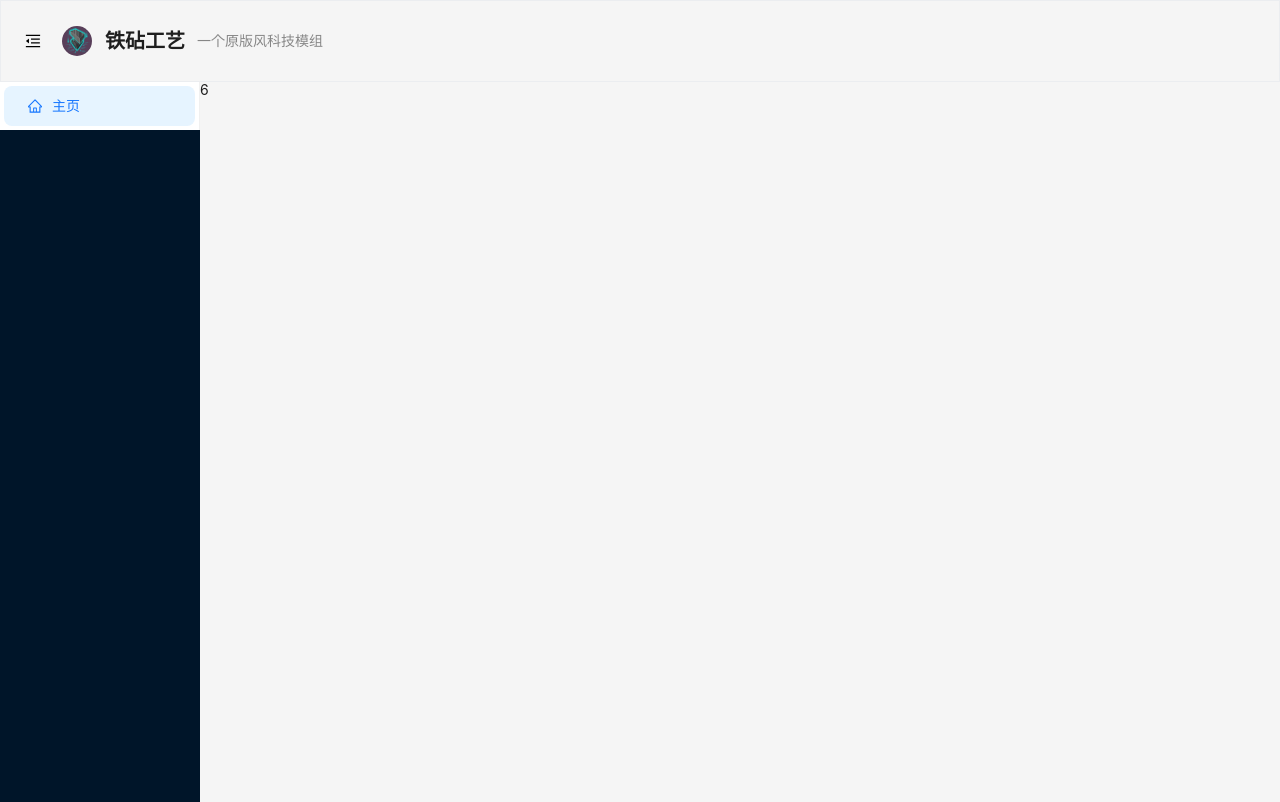
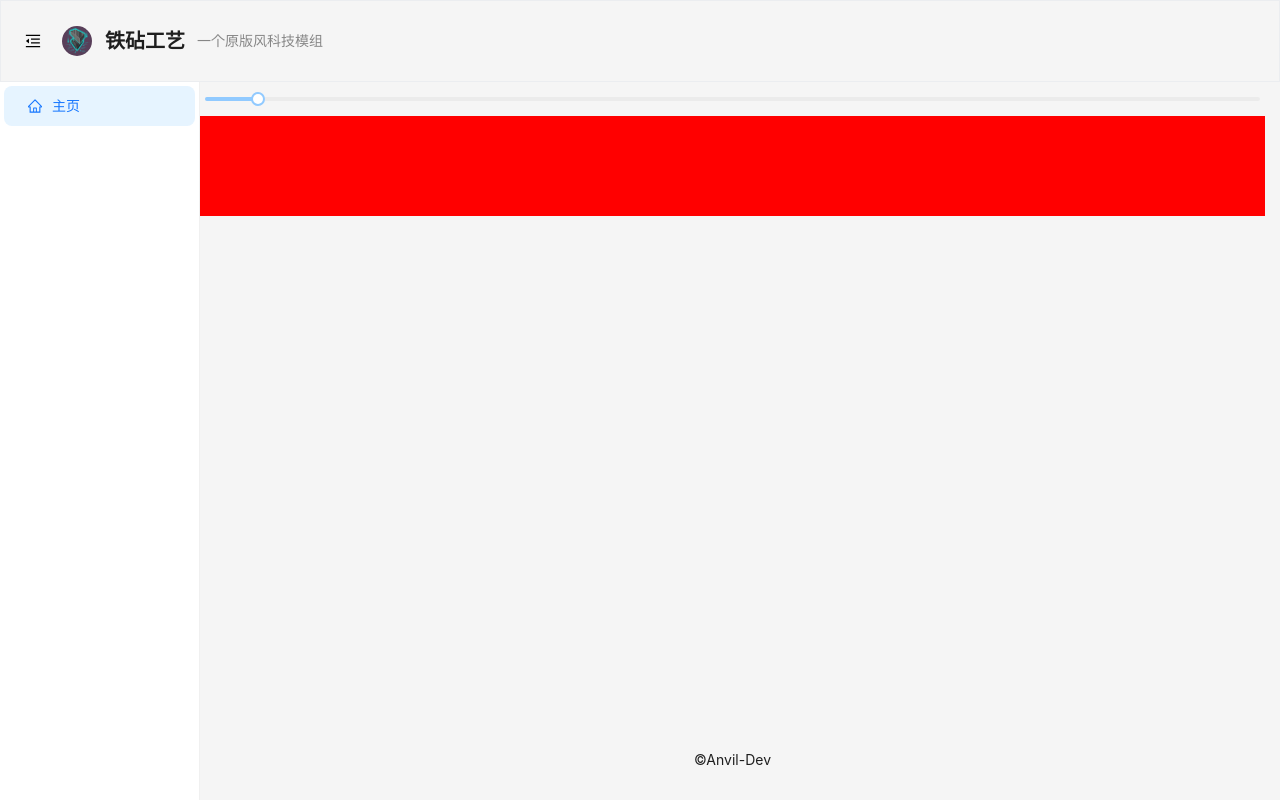
Before and after one commit to marshmallowlands/AnvilCraft-Homepage, a Vue app: page /web/ in a window 1280 px wide. Built offline with nearby package versions, Linux system fonts and the light colour scheme.

Commit message:
框架ok

```diff
--- a/components.d.ts
+++ b/components.d.ts
@@ -7,12 +7,14 @@ export {}
 
 declare module 'vue' {
   export interface GlobalComponents {
-    AFlex: typeof import('ant-design-vue/es')['Flex']
+    AInput: typeof import('ant-design-vue/es')['Input']
     ALayout: typeof import('ant-design-vue/es')['Layout']
     ALayoutContent: typeof import('ant-design-vue/es')['LayoutContent']
+    ALayoutFooter: typeof import('ant-design-vue/es')['LayoutFooter']
     ALayoutSider: typeof import('ant-design-vue/es')['LayoutSider']
     AMenu: typeof import('ant-design-vue/es')['Menu']
     APageHeader: typeof import('ant-design-vue/es')['PageHeader']
+    ASlider: typeof import('ant-design-vue/es')['Slider']
     HelloWorld: typeof import('./src/components/HelloWorld.vue')['default']
     RouterLink: typeof import('vue-router')['RouterLink']
     RouterView: typeof import('vue-router')['RouterView']
--- a/src/App.vue
+++ b/src/App.vue
@@ -1,33 +1,29 @@
 <script setup lang="ts">
-import {h, reactive, ref, watch} from "vue";
-import {
-  MenuFoldOutlined,
-  MenuUnfoldOutlined,
-  HomeOutlined
-} from '@ant-design/icons-vue';
-import {ItemType} from "ant-design-vue";
-import Icon from "./assets/icon.svg";
+import { h, reactive, ref, watch } from 'vue';
+import { MenuFoldOutlined, MenuUnfoldOutlined, HomeOutlined } from '@ant-design/icons-vue';
+import { ItemType } from 'ant-design-vue';
+import Icon from './assets/icon.svg';
 
 const items = ref<ItemType[]>([
   {
     key: 'mail',
     icon: () => h(HomeOutlined),
     label: '主页',
-    title: '主页',
+    title: '主页'
   }
 ]);
 const state = reactive({
   collapsed: false,
   selectedKeys: ['mail'],
   openKeys: [],
-  preOpenKeys: [],
+  preOpenKeys: []
 });
 
 watch(
   () => state.openKeys,
   (_val, oldVal) => {
     state.preOpenKeys = oldVal;
-    },
+  }
 );
 
 function toggleCollapsed() {
@@ -43,11 +39,10 @@ function toggleCollapsed() {
       title="铁砧工艺"
       sub-title="一个原版风科技模组"
       @back="toggleCollapsed"
-        :avatar="{src:Icon}"
-    >
+      :avatar="{ src: Icon }">
       <template #backIcon>
-        <MenuUnfoldOutlined v-if="state.collapsed"/>
-        <MenuFoldOutlined v-else/>
+        <MenuUnfoldOutlined v-if="state.collapsed" />
+        <MenuFoldOutlined v-else />
       </template>
     </a-page-header>
     <a-layout>
@@ -56,29 +51,51 @@ function toggleCollapsed() {
           v-model:openKeys="state.openKeys"
           v-model:selectedKeys="state.selectedKeys"
           mode="inline"
-            style="max-width: 280px;"
+          class="app-menu"
           :inline-collapsed="state.collapsed"
-            :items="items"
-        />
+          :items="items" />
       </a-layout-sider>
       <a-layout-content>
-        <router-view/>
+        <div class="app-scrollbar">
+          <div class="app-content">
+            <router-view />
+          </div>
+          <div class="app-footer">
+            <span>©Anvil-Dev</span>
+          </div>
+        </div>
       </a-layout-content>
     </a-layout>
   </a-layout>
-
 </template>
 
 <style scoped lang="scss">
-$header-height: 10vh;
-
 .app-header {
   border: 1px solid rgb(235, 237, 240);
-  min-height: 10vh;
-  --header-height: $header-height;
 }
 
 .app-sider {
-  height: 100vh - $header-height;
+  height: calc(100vh - 82px);
+}
+
+.app-menu {
+  height: 100%;
+  max-width: 280px;
+}
+
+.app-scrollbar {
+  height: calc(100vh - 82px);
+  overflow: auto;
+  scrollbar-gutter: stable;
+}
+
+.app-footer {
+  height: 80px;
+  display: flex;
+  justify-content: center;
+  align-items: center;
+}
+.app-content {
+  min-height: calc(100vh - 173px);
 }
 </style>
--- a/src/router/index.ts
+++ b/src/router/index.ts
@@ -1,6 +1,6 @@
-import {createRouter, createWebHistory, Router} from 'vue-router';
-import MainPage from "../views/MainPage.vue";
-import Tst from "../views/Tst.vue";
+import { createRouter, createWebHistory, Router } from 'vue-router';
+import MainPage from '../views/MainPage.vue';
+import Tst from '../views/Tst.vue';
 
 const router: Router = createRouter({
   history: createWebHistory('/web'),
--- a/src/style.scss
+++ b/src/style.scss
@@ -4,4 +4,6 @@ body {
 
 #app {
   height: 100%;
+  min-height: 200px;
+  min-width: 360px;
 }
--- a/src/views/MainPage.vue
+++ b/src/views/MainPage.vue
@@ -1,11 +1,12 @@
 <script setup lang="ts">
+import { ref } from 'vue';
 
+const height = ref(100);
 </script>
 
 <template>
-6
+  <a-slider v-model:value="height" :max="2000" />
+  <div :style="{ height: height + 'px', background: 'red' }"></div>
 </template>
 
-<style scoped>
-
-</style>
+<style scoped></style>
--- a/src/views/Tst.vue
+++ b/src/views/Tst.vue
@@ -1,11 +1,5 @@
-<script setup lang="ts">
+<script setup lang="ts"></script>
 
-</script>
+<template>7</template>
 
-<template>
-7
-</template>
-
-<style scoped>
-
-</style>
+<style scoped></style>
```
Also changed, not shown: package.json (+8 -0 lines), src/components/HelloWorld.vue (+7 -7 lines), src/main.ts (+4 -4 lines), .eslintrc.js (added), .prettierrc.json (added), 2 other files (tests, documents, lock files or other folders). Lines whose indentation alone changed are shown as unchanged.
